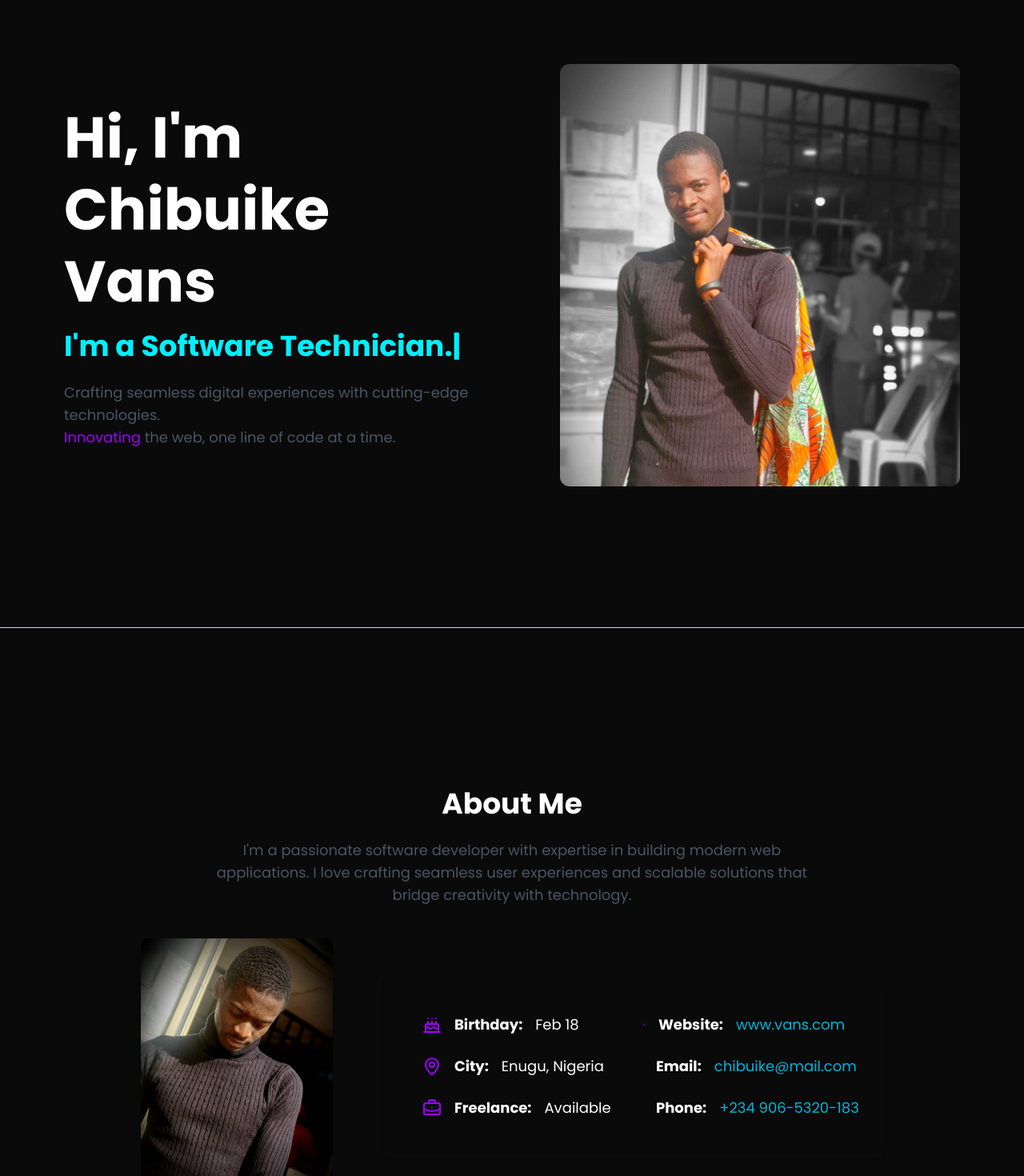
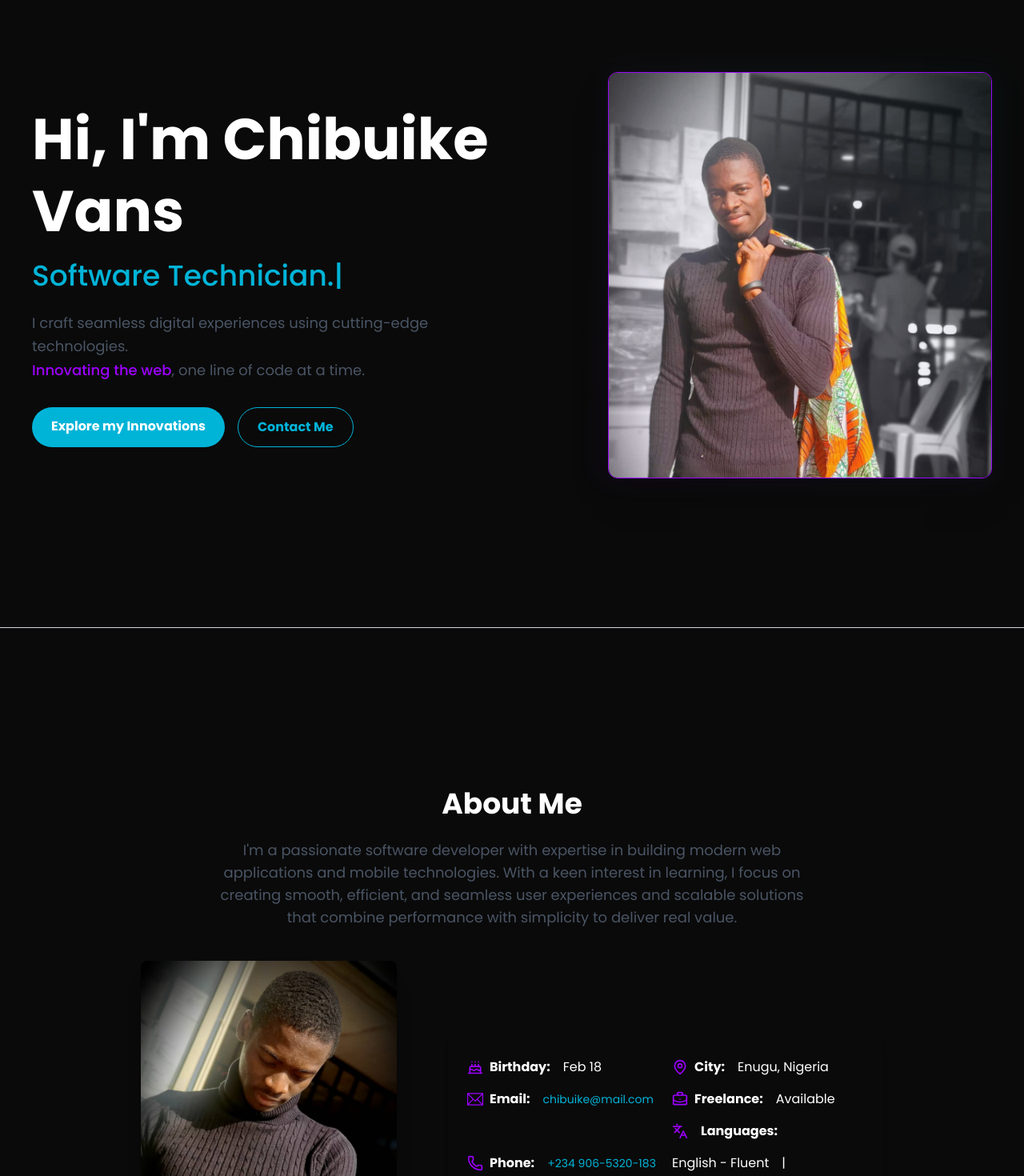
Before and after one commit to Mr-vtx/portfolio, a React (Vite) app in the folder my-portfolio/: page / in a window 1280 px wide. Shown: the part 120-1590 px from the top of the page at 80% size. Built offline with nearby package versions, Linux system fonts and the light colour scheme.

Commit message:
modified

```diff
--- a/my-portfolio/index.html
+++ b/my-portfolio/index.html
@@ -40,6 +40,9 @@
 
     <!-- LinkedIn (uses Open Graph) -->
     <meta property="og:site_name" content="Chukwubuikem Wisdom" />
+    <!-- Publicly cacheable, preload the image -->
+<link rel="preload" as="image" href="/assets/images/AboutMeImage.jpg" fetchpriority="high" />
+
   </head>
 
   <body>
--- a/my-portfolio/src/Pages/About/About.jsx
+++ b/my-portfolio/src/Pages/About/About.jsx
@@ -1,120 +1,115 @@
 import React from "react";
 import { AboutMeImage } from "../../assets/images";
 import { useInView } from "react-intersection-observer";
-import { BriefcaseBusiness, Cake, Globe, MapPin, Phone } from "lucide-react";
+import { BriefcaseBusiness, Cake,  Languages, MapPin, Phone } from "lucide-react";
 import { TfiEmail } from "react-icons/tfi";
 import { motion } from "framer-motion";
 
 function About() {
   const { ref: aboutRef, inView: aboutInView } = useInView({
     triggerOnce: true,
-    threshold: 0.6,
+    threshold: 0.3,
   });
+
   return (
-    <div>
     <section
       ref={aboutRef}
-        className="w-full px-6 md:px-24 py-24 text-center"
+      className="w-full px-4 sm:px-6 md:px-24 py-16 md:py-24 text-center"
       id="about"
     >
       <motion.h2
         initial={{ opacity: 0, y: 20 }}
         animate={aboutInView ? { opacity: 1, y: 0 } : {}}
-          transition={{ duration: 1 }}
-          className="text-4xl font-bold text-[var(--text-color)] dark:text-[var(--text-color)] mb-6"
+        transition={{ duration: 0.4 }}
+        className="text-3xl sm:text-4xl font-bold text-[var(--text-color)] mb-6"
       >
         About Me
       </motion.h2>
+
       <motion.p
         initial={{ opacity: 0, y: 20 }}
         animate={aboutInView ? { opacity: 1, y: 0 } : {}}
-          transition={{ duration: 1, delay: 0.3 }}
-          className="text-lg text-gray-600 dark:text-gray-400 max-w-3xl mx-auto mb-10"
+        transition={{ duration: 0.5, delay: 0.2 }}
+        className="text-base sm:text-lg text-gray-600 dark:text-gray-400 max-w-3xl mx-auto mb-10 px-2"
       >
         I'm a passionate software developer with expertise in building modern
-          web applications. I love crafting seamless user experiences and
-          scalable solutions that bridge creativity with technology.
+        web applications and mobile technologies. With a keen interest in
+        learning, I focus on creating smooth, efficient, and seamless user
+        experiences and scalable solutions that combine performance with
+        simplicity to deliver real value.
       </motion.p>
 
-        <div className="flex flex-col md:flex-row items-center justify-center gap-16">
+      <div className="flex flex-col md:flex-row items-center justify-center gap-10 md:gap-16">
         <motion.img
           src={AboutMeImage}
           alt="About Me"
           loading="lazy"
-            className="w-80 h-80 object-cover rounded-lg shadow-xl"
-            initial={{ opacity: 0, x: -50 }}
-            animate={aboutInView ? { opacity: 1, x: 0 } : {}}
-            transition={{ duration: 1.2 }}
+          className="w-full max-w-xs sm:max-w-sm md:w-80 h-auto object-cover rounded-lg shadow-xl"
+          initial={{ opacity: 0, y: 20 }}
+          animate={aboutInView ? { opacity: 1, y: 0 } : {}}
+          transition={{ duration: 0.4 }}
         />
+
         <motion.div
-            initial={{ opacity: 0, x: 50 }}
-            animate={aboutInView ? { opacity: 1, x: 0 } : {}}
-            transition={{ duration: 1.2 }}
-            className="grid grid-cols-1 md:grid-cols-2 gap-6 text-left text-lg p-12 rounded-lg shadow-md w-full max-w-2xl"
+          initial={{ opacity: 0, y: 20 }}
+          animate={aboutInView ? { opacity: 1, y: 0 } : {}}
+          transition={{ duration: 0.4, delay: 0.1 }}
+          className="grid grid-cols-1 sm:grid-cols-2 gap-x-4 gap-y-4 text-left text-sm sm:text-base w-full max-w-2xl p-4 sm:p-6 rounded-lg shadow-md"
           style={{
             backgroundColor: "var(--primary-color)",
             color: "var(--text-color)",
           }}
         >
-            <p className="flex items-center gap-4 whitespace-nowrap">
-              <Cake className="text-xl text-[var(--accent-color)]" />
-              <strong>Birthday:</strong> <span>Feb 18</span>
-            </p>
-            <p className="flex items-center gap-4 whitespace-nowrap">
-              <Globe className="text-xl text-[var(--accent-color)]" />
-              <strong>Website:</strong>
-              <a
-                href="https://www.vans.com"
-                target="_blank"
-                rel="noopener noreferrer"
-                className="text-[var(--secondary-color)] hover:underline"
-              >
-                www.vans.com
-              </a>
-            </p>
-            <p className="flex items-center gap-4 whitespace-nowrap">
-              <MapPin className="text-xl text-[var(--accent-color)]" />
-              <strong>City:</strong> <span>Enugu, Nigeria</span>
-            </p>
-            <p className="flex items-center gap-4 whitespace-nowrap">
-              <TfiEmail className="text-xl text-[var(--accent-color)]" />
+          <div className="flex items-center gap-2">
+            <Cake className="w-5 h-5 text-[var(--accent-color)]" />
+            <strong>Birthday:</strong>
+            <span className="ml-2">Feb 18</span>
+          </div>
+
+          <div className="flex items-center gap-2">
+            <MapPin className="w-5 h-5 text-[var(--accent-color)]" />
+            <strong>City:</strong>
+            <span className="ml-2">Enugu, Nigeria</span>
+          </div>
+
+          <div className="flex items-center gap-2">
+            <TfiEmail className="text-[20px] text-[var(--accent-color)]" />
             <strong>Email:</strong>
             <a
               href="mailto:chibuikeejiheri34@gmail.com"
-                className="text-[var(--secondary-color)] hover:underline"
+              className="ml-2 text-[var(--secondary-color)] hover:underline text-sm break-all"
             >
               chibuike@mail.com
             </a>
-            </p>
-            <p className="flex items-center gap-4 whitespace-nowrap">
-              <BriefcaseBusiness className="text-xl text-[var(--accent-color)]" />
-              <strong>Freelance:</strong> <span>Available</span>
-            </p>
-            <p className="flex items-center gap-4 whitespace-nowrap">
-              <Phone className="text-xl text-[var(--accent-color)]" />
+          </div>
+
+          <div className="flex items-center gap-2">
+            <BriefcaseBusiness className="w-5 h-5 text-[var(--accent-color)]" />
+            <strong>Freelance:</strong>
+            <span className="ml-2">Available</span>
+          </div>
+
+          <div className="flex items-center gap-2">
+            <Phone className="w-5 h-5 text-[var(--accent-color)]" />
             <strong>Phone:</strong>
             <a
               href="tel:+2349065320183"
-                className="text-[var(--secondary-color)] hover:underline"
+              className="ml-2 text-[var(--secondary-color)] hover:underline text-sm"
             >
               +234 906-5320-183
             </a>
-            </p>
+          </div>
+
+          <div className="flex flex-wrap items-center gap-2 sm:gap-4 text-sm sm:text-base">
+            <Languages className="w-5 h-5 text-[var(--accent-color)]" />
+            <strong>Languages:</strong>
+            <span>English - Fluent</span>
+            <span className="hidden sm:inline">|</span>
+            <span>Igbo - Proficient</span>
+          </div>
         </motion.div>
       </div>
-
-        <motion.p
-          initial={{ opacity: 0, y: 20 }}
-          animate={aboutInView ? { opacity: 1, y: 0 } : {}}
-          transition={{ duration: 1, delay: 0.5 }}
-          className="text-lg text-gray-600 dark:text-gray-400 mt-12 max-w-3xl mx-auto"
-        >
-          My journey in software development has been fueled by curiosity and a
-          drive to create impactful solutions. I'm always eager to learn, adapt,
-          and collaborate on exciting projects that push boundaries.
-        </motion.p>
     </section>
-    </div>
   );
 }
 
--- a/my-portfolio/src/Pages/Contact/Contact.jsx
+++ b/my-portfolio/src/Pages/Contact/Contact.jsx
@@ -169,20 +169,6 @@ const ContactPage = () => {
           </div>
         </div>
       </section>
-
-      {/* Optional Map Section */}
-      <section className="contact-map py-24 px-8 bg-primary-color text-text-color">
-        <div className="max-w-full mx-auto relative rounded-xl shadow-lg overflow-hidden">
-          <iframe
-            src="https://www.google.com/maps/embed?pb=!1m14!1m8!1m3!1d31717.976740067214!2d7.5168586!3d6.4265302!3m2!1i1024!2i768!4f13.1!3m3!1m2!1s0x1044a1cc32b9eaff%3A0x6dc2d102396baacf!2suniversity%20of%20Nigeria%20Enugu%20campus!5e0!3m2!1sen!2sng!4v1739824329763!5m2!1sen!2sng"
-            className="w-full h-96 rounded-xl"
-            style={{ border: 0 }}
-            allowFullScreen
-            loading="lazy"
-            referrerPolicy="no-referrer-when-downgrade"
-          />
-        </div>
-      </section>
     </div>
   );
 };
--- a/my-portfolio/src/Pages/Home/Homepage.jsx
+++ b/my-portfolio/src/Pages/Home/Homepage.jsx
@@ -57,11 +57,9 @@ function Homepage() {
       <div>
         <HeroSection />
       </div>
-      {/* About Me Section */}
       <section id="about" className="w-full px-6 md:px-20 py-16 text-center">
         <About />
       </section>
-      {/* Tech Stack Section */}
       <section ref={techRef} className="w-full px-6 md:px-20 py-16 text-center">
         <motion.h2
           initial={{ opacity: 0, y: 20 }}
--- a/my-portfolio/src/components/Layout/Header.jsx
+++ b/my-portfolio/src/components/Layout/Header.jsx
@@ -33,7 +33,6 @@ function Header() {
 
   const navItems = [
     { name: "Home", icon: <Home size={18} />, path: "/" },
-    { name: "About", icon: <User size={18} />, path: "#about" },
     { name: "Projects", icon: <Folder size={18} />, path: "/projects" },
     { name: "Contact", icon: <Mail size={18} />, path: "/contact" },
   ];
--- a/my-portfolio/src/components/ui/hero.jsx
+++ b/my-portfolio/src/components/ui/hero.jsx
@@ -2,16 +2,16 @@ import React, { useEffect, useState } from "react";
 import { motion } from "framer-motion";
 import { HeroImage } from "../../assets/images";
 import { TypeAnimation } from "react-type-animation";
+import { Link } from "react-router-dom";
 
 const HeroSection = () => {
   const [mousePos, setMousePos] = useState({ x: 0, y: 0 });
   const [theme, setTheme] = useState("light");
   const [isMobile, setIsMobile] = useState(false);
 
-  // Check for mobile view
   useEffect(() => {
     const handleResize = () => {
-      setIsMobile(window.innerWidth <= 768); // Adjust based on your mobile breakpoint
+      setIsMobile(window.innerWidth <= 768);
     };
     handleResize();
     window.addEventListener("resize", handleResize);
@@ -39,28 +39,134 @@ const HeroSection = () => {
 
   return (
     <>
-      {/* Desktop View */}
       {!isMobile && (
-        <motion.section
-          initial={{ opacity: 0 }}
-          animate={{ opacity: 1 }}
-          transition={{ duration: 1 }}
-          className="relative w-full h-screen flex items-center justify-between overflow-hidden px-10 md:px-20"
-        >
+        <section className="relative w-full h-screen flex items-center justify-between px-4 md:px-10 overflow-hidden">
           <motion.div
-            initial={{ opacity: 0, x: -50 }}
+            initial={{ opacity: 0, x: -60 }}
             animate={{ opacity: 1, x: 0 }}
             transition={{ duration: 1 }}
-            className="text-left z-10 max-w-lg"
+            className="z-10 max-w-xl"
           >
-            <h1 className="text-5xl md:text-7xl font-bold leading-tight">
+            <h1 className="text-5xl md:text-7xl font-bold leading-tight text-[var(--text-color)]">
               Hi, I'm Chibuike Vans
             </h1>
+
             <motion.h2
               initial={{ opacity: 0, y: 20 }}
               animate={{ opacity: 1, y: 0 }}
               transition={{ duration: 1, delay: 0.3 }}
-              className="text-2xl md:text-4xl font-semibold text-[#00F0FF] dark:text-[#005f77] mt-4"
+              className="text-2xl md:text-4xl font-medium text-[var(--secondary-color)] mt-4"
+            >
+              <TypeAnimation
+                sequence={[
+                  "Software Technician.",
+                  2000,
+                  "Web Developer.",
+                  2000,
+                  "Tech Enthusiast.",
+                  2000,
+                  "Scalable Solution Builder.",
+                  2000,
+                ]}
+                speed={50}
+                repeat={Infinity}
+              />
+            </motion.h2>
+
+            <motion.p
+              initial={{ opacity: 0, y: 20 }}
+              animate={{ opacity: 1, y: 0 }}
+              transition={{ duration: 1, delay: 0.5 }}
+              className="text-lg mt-6 text-gray-600 dark:text-gray-400 leading-relaxed"
+            >
+              I craft seamless digital experiences using cutting-edge
+              technologies.
+              <br />
+              <span className="text-[var(--accent-color)] font-medium">
+                Innovating the web
+              </span>
+              , one line of code at a time.
+            </motion.p>
+
+            <motion.div
+              initial={{ opacity: 0, y: 20 }}
+              animate={{ opacity: 1, y: 0 }}
+              transition={{ duration: 1, delay: 0.8 }}
+              className="mt-8 flex gap-4"
+            >
+              <Link
+                to="/projects"
+                className="px-6 py-3 rounded-full bg-[var(--secondary-color)] text-white dark:text-black font-semibold hover:bg-opacity-90 transition"
+              >
+                Explore my Innovations
+              </Link>
+              <Link
+                to="/contact"
+                className="px-6 py-3 rounded-full border border-[var(--secondary-color)] text-[var(--secondary-color)] font-semibold hover:bg-[var(--secondary-color)] hover:text-white dark:hover:text-black transition"
+              >
+                Contact Me
+              </Link>
+            </motion.div>
+          </motion.div>
+
+          <motion.div
+            initial={{ opacity: 0, x: 60 }}
+            animate={{ opacity: 1, x: 0 }}
+            transition={{ duration: 1 }}
+            className="relative z-10 hidden md:block"
+          >
+            <div className="relative group w-[300px] md:w-[420px] lg:w-[480px]">
+              <motion.div
+                className="absolute inset-0 rounded-xl bg-gradient-to-tr from-[var(--accent-color)]/10 to-[var(--secondary-color)]/10 blur-lg opacity-50 group-hover:blur-md transition-all duration-500 pointer-events-none"
+                animate={{
+                  rotate: [0, 2, -2, 0],
+                  scale: [1, 1.03, 1.02, 1],
+                }}
+                transition={{
+                  duration: 6,
+                  repeat: Infinity,
+                  ease: "easeInOut",
+                }}
+              />
+
+              <motion.img
+                src={HeroImage}
+                loading="lazy"
+                alt="Hero"
+                className="rounded-xl object-cover shadow-2xl border border-[var(--accent-color)]"
+                initial={{ opacity: 0, scale: 0.95 }}
+                animate={{ opacity: 1, scale: 1 }}
+                transition={{ duration: 1 }}
+                style={{
+                  transform: `translate(${mousePos.x * 0.005}px, ${
+                    mousePos.y * 0.005
+                  }px)`,
+                }}
+              />
+            </div>
+          </motion.div>
+        </section>
+      )}
+
+      {isMobile && (
+        <motion.section
+          className="relative w-full h-screen bg-cover bg-center text-white"
+          style={{
+            backgroundImage: `url(${HeroImage})`,
+          }}
+        >
+          <div
+            className="absolute inset-0 z-10"
+            style={{ backgroundColor: "rgba(0, 0, 0, 0.3)" }}
+          ></div>
+
+          <div className="absolute inset-0 z-20 flex flex-col items-center justify-center text-center px-4">
+            <h1 className="text-5xl font-bold">Hi, I'm Chibuike Vans</h1>
+            <motion.h2
+              initial={{ opacity: 0, y: 20 }}
+              animate={{ opacity: 1, y: 0 }}
+              transition={{ duration: 1, delay: 0.3 }}
+              className="text-2xl font-semibold text-[#00F0FF]"
             >
               <TypeAnimation
                 sequence={[
@@ -79,82 +185,7 @@ const HeroSection = () => {
               initial={{ opacity: 0, y: 20 }}
               animate={{ opacity: 1, y: 0 }}
               transition={{ duration: 1, delay: 0.5 }}
-              className="text-lg text-gray-600 dark:text-gray-400 mt-6"
-            >
-              Crafting seamless digital experiences with cutting-edge
-              technologies.
-              <br />{" "}
-              <span className="text-[#9D00FF] dark:text-[#7d0077]">
-                Innovating
-              </span>{" "}
-              the web, one line of code at a time.
-            </motion.p>
-          </motion.div>
-
-          <motion.div
-            initial={{ opacity: 0, x: 50 }}
-            animate={{ opacity: 1, x: 0 }}
-            transition={{ duration: 1 }}
-            className="relative z-10 hidden md:block"
-          >
-            <motion.img
-              src={HeroImage}
-              loading="lazy"
-              alt="Hero"
-              className="w-[300px] md:w-[400px] lg:w-[500px] rounded-xl object-cover"
-              initial={{ opacity: 0, scale: 0.8 }}
-              animate={{ opacity: 1, scale: 1 }}
-              transition={{ duration: 1 }}
-              style={{
-                transform: `translate(${mousePos.x * 0.01}px, ${
-                  mousePos.y * 0.01
-                }px)`,
-              }}
-            />
-          </motion.div>
-        </motion.section>
-      )}
-
-      {/* Mobile View */}
-      {isMobile && (
-        <motion.section
-          className="relative w-full h-screen bg-cover bg-center text-white"
-          style={{
-            backgroundImage: `url(${HeroImage})`,
-          }}
-        >
-          {/* Black Overlay with RGBA color for opacity control */}
-          <div
-            className="absolute inset-0 z-10"
-            style={{ backgroundColor: "rgba(0, 0, 0, 0.3)" }}
-          ></div>
-
-          <div className="absolute inset-0 z-20 flex flex-col items-center justify-center text-center px-4">
-            <h1 className="text-5xl font-bold">Hi, I'm Chibuike Vans</h1>
-            <motion.h2
-              initial={{ opacity: 0, y: 20 }}
-              animate={{ opacity: 1, y: 0 }}
-              transition={{ duration: 1, delay: 0.3 }}
-              className="text-2xl font-semibold text-[#00F0FF] mt-4"
-            >
-              <TypeAnimation
-                sequence={[
-                  "I'm a Software Technician.",
-                  2000,
-                  "I'm a Web Developer.",
-                  2000,
-                  "I build scalable solutions.",
-                  2000,
-                ]}
-                speed={50}
-                repeat={Infinity}
-              />
-            </motion.h2>
-            <motion.p
-              initial={{ opacity: 0, y: 20 }}
-              animate={{ opacity: 1, y: 0 }}
-              transition={{ duration: 1, delay: 0.5 }}
-              className="text-lg text-gray-200 mt-6"
+              className="text-lg text-gray-200 mt-4"
             >
               Crafting seamless digital experiences with cutting-edge
               technologies.
```
Lines whose indentation alone changed are shown as unchanged.
